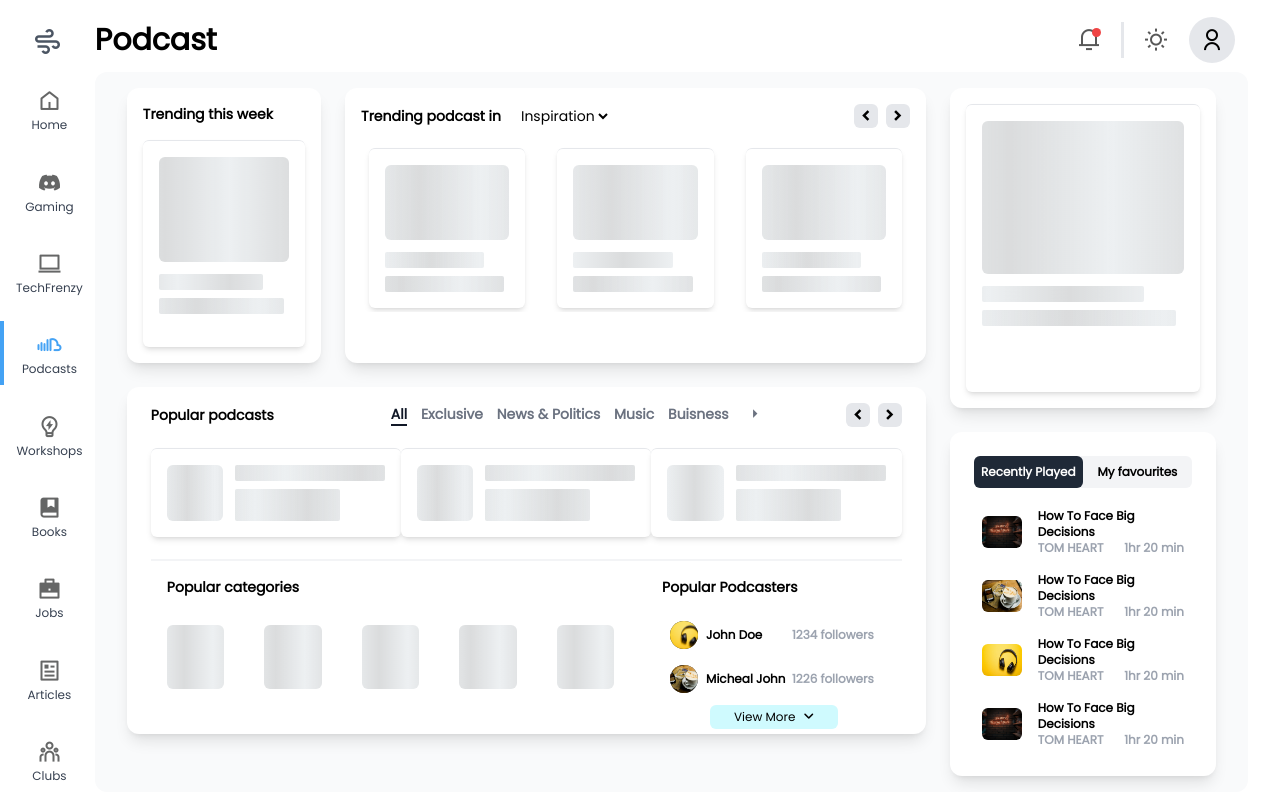
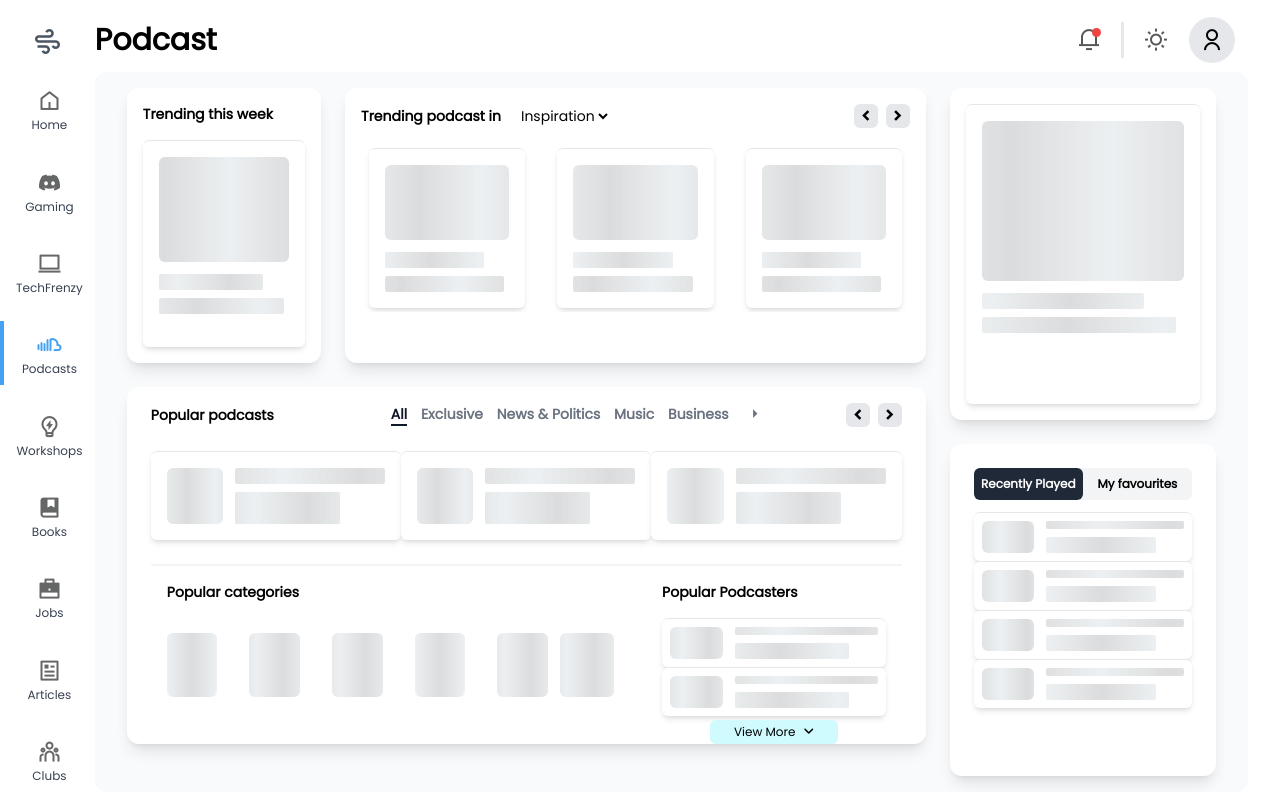
Before and after one commit to BubbleBitCore/TechMingle, a React (Create React App) app: page /podcasts in a window 1280 px wide. Built offline with nearby package versions, Linux system fonts and the light colour scheme.

Commit message:
added user content placeholder

```diff
--- /dev/null
+++ b/src/components/Podcast/SkeletonList.jsx
@@ -0,0 +1,39 @@
+import React from "react";
+import { useSelector } from "react-redux";
+
+const SkeletonList = () => {
+  const mode = useSelector((state) => state.common.mode);
+  return (
+    <>
+      <div
+        className={`${
+          mode
+            ? "bg-zinc-900 border-t border-transparent"
+            : "bg-white shadow-md border-t border-gray-200 "
+        } flex items-stretch gap-3 p-2 rounded-md overflow-hidden basis-full max-sm:h-64 transition-all duration-500`}
+      >
+        <div
+          className={`${
+            mode ? "dark" : ""
+          } w-[30%] rounded-md skeleton transition-all duration-500`}
+        ></div>
+        <div
+          className={`flex flex-col w-[80%] gap-2 max-sm:w-full max-sm:justify-center transition-all duration-500`}
+        >
+          <h2
+            className={`${
+              mode ? "dark" : ""
+            } w-full min-h-2 rounded-sm skeleton transition-all duration-500`}
+          ></h2>
+          <p
+            className={` ${
+              mode ? "dark" : ""
+            } w-[80%] min-h-4 rounded-sm skeleton transition-all duration-500`}
+          ></p>
+        </div>
+      </div>
+    </>
+  );
+};
+
+export default SkeletonList;
--- a/src/pages/Podcasts.jsx
+++ b/src/pages/Podcasts.jsx
@@ -13,6 +13,7 @@ import { formatNumber } from "../utils/conversion";
 import SkeletonPopularPodcast from "../components/Podcast/SkeletonPopularPodcast";
 import SkeletonTrendingPodcast from "../components/Podcast/SkeletonTrendingPodcast";
 import SkeletonPopularCategory from "../components/Podcast/SkeletonPopularCategory";
+import SkeletonList from "../components/Podcast/SkeletonList";
 
 const Podcasts = ({ Header }) => {
   const popularPodcastStatus = "loading";
@@ -20,6 +21,8 @@ const Podcasts = ({ Header }) => {
   const nowPlayingStatus = "loading";
   const trendingthisWeekStatus = "loading";
   const popularPodcastcategoryStatus = "loading";
+  const popularPodcastersStatus = "loading";
+  const recentFavouriteStatus = "loading";
   const mode = useSelector((state) => state.common.mode);
   const [trendingPodcastIdx, setTrendingPodcastIdx] = useState([0, 1, 2]);
   const [popularPodcastIdx, setPopularPodcastIdx] = useState([0, 1, 2]);
@@ -52,7 +55,7 @@ const Podcasts = ({ Header }) => {
     "Exclusive",
     "News & Politics",
     "Music",
-    "Buisness",
+    "Business",
     "health",
     "Exclusive",
   ];
@@ -1039,12 +1042,14 @@ const Podcasts = ({ Header }) => {
                     Popular categories
                   </p>
                   <div
-                    className={` flex max-lg:flex-wrap max-sm:flex-nowrap gap-10 items-center h-full max-lg:h-fit  max-sm:overflow-x-hidden max-sm:hover:overflow-x-auto py-2`}
+                    className={` flex max-lg:flex-wrap max-sm:flex-nowrap gap-3 items-center h-full max-lg:h-fit  max-sm:overflow-x-hidden max-sm:hover:overflow-x-auto py-2`}
                   >
-                    {popularPodcastStatus === "loading" ? (
-                      new Array(4)
-                        .fill(0)
-                        .map((_, key) => <SkeletonPopularCategory key={key} />)
+                    {popularPodcastcategoryStatus === "loading" ? (
+                      <div className="flex gap-8 h-full w-full max-sm:hidden overflow-x-auto justify-between items-center">
+                        {new Array(5).fill(0).map((_, key) => (
+                          <SkeletonPopularCategory key={key} />
+                        ))}
+                      </div>
                     ) : popularcategories ? (
                       popularcategories.length > 6 ? (
                         popularcategories.slice(0, 5).map((item, idx) => (
@@ -1124,7 +1129,14 @@ const Podcasts = ({ Header }) => {
                       <p>No popular category</p>
                     )}
 
-                    {popularcategories?.map((item, idx) => (
+                    {popularPodcastcategoryStatus === "loading" ? (
+                      <div className="flex justify-between gap-2 h-full w-full sm:hidden ">
+                        {new Array(3).fill(0).map((_, key) => (
+                          <SkeletonPopularCategory key={key} />
+                        ))}
+                      </div>
+                    ) : (
+                      popularcategories?.map((item, idx) => (
                         <div
                           className={`sm:hidden flex flex-col items-center justify-center gap-1`}
                           key={idx}
@@ -1153,7 +1165,8 @@ const Podcasts = ({ Header }) => {
                             {item.count} Podcats
                           </p>
                         </div>
-                    ))}
+                      ))
+                    )}
                     {popularPodcastStatus === "loading" ? (
                       new Array(1)
                         .fill(0)
@@ -1181,12 +1194,16 @@ const Podcasts = ({ Header }) => {
                     Popular Podcasters
                   </p>
                   <div className="w-full h-full flex flex-col lg:justify-center">
-                    {popularPodcasters?.length > 0 ? (
+                    {popularPodcastersStatus === "loading" ? (
+                      new Array(2)
+                        .fill(0)
+                        .map((_, key) => <SkeletonList key={key} />)
+                    ) : popularPodcasters?.length > 0 ? (
                       popularPodcasters.slice(0, 2).map((item, idx) => (
                         <div
                           className={`${
                             mode ? "hover:bg-zinc-900" : "hover:bg-gray-100"
-                          } flex w-full justify-between lg:items-center select-none p-2 pr-3 rounded-md`}
+                          } flex w-full justify-between lg:items-center select-none p-2 pr-3 rounded-md cursor-pointer`}
                           key={idx}
                         >
                           <div className="flex gap-2 items-center ">
@@ -1325,13 +1342,17 @@ const Podcasts = ({ Header }) => {
                   </p>
                 </div>
                 <div className="flex flex-col w-full py-1">
-                  {tabList && tabList.length > 0 ? (
+                  {recentFavouriteStatus === "loading" ? (
+                    new Array(4)
+                      .fill(0)
+                      .map((_, key) => <SkeletonList key={key} />)
+                  ) : tabList && tabList.length > 0 ? (
                     selectedtab === "myFavourites" && tabList.length > 3 ? (
                       tabList.slice(0, 3).map((item, idx) => (
                         <div
                           className={`${
                             mode ? "hover:bg-zinc-900" : "hover:bg-gray-100"
-                          } flex gap-4 items-center w-full p-2 rounded-md`}
+                          } flex gap-4 items-center w-full p-2 rounded-md cursor-pointer`}
                           key={idx}
                           onClick={() => {
                             setNowPlaying(item);
@@ -1362,7 +1383,7 @@ const Podcasts = ({ Header }) => {
                         <div
                           className={`${
                             mode ? "hover:bg-zinc-900" : "hover:bg-gray-100"
-                          } flex gap-4 p-2 items-center w-full rounded-md`}
+                          } flex gap-4 p-2 items-center w-full rounded-md cursor-pointer`}
                           key={idx}
                           onClick={() => {
                             setNowPlaying(item);
@@ -1393,6 +1414,9 @@ const Podcasts = ({ Header }) => {
                     <p>Nothing played</p>
                   )}
                 </div>
+                {recentFavouriteStatus === "loading" ? (
+                  <div></div>
+                ) : (
                   <div
                     className={`${
                       mode
@@ -1406,6 +1430,7 @@ const Podcasts = ({ Header }) => {
                   >
                     <p>View More</p> <i className="fa-solid fa-angle-down"></i>
                   </div>
+                )}
               </div>
             </div>
           </div>
```
Lines whose indentation alone changed are shown as unchanged.
